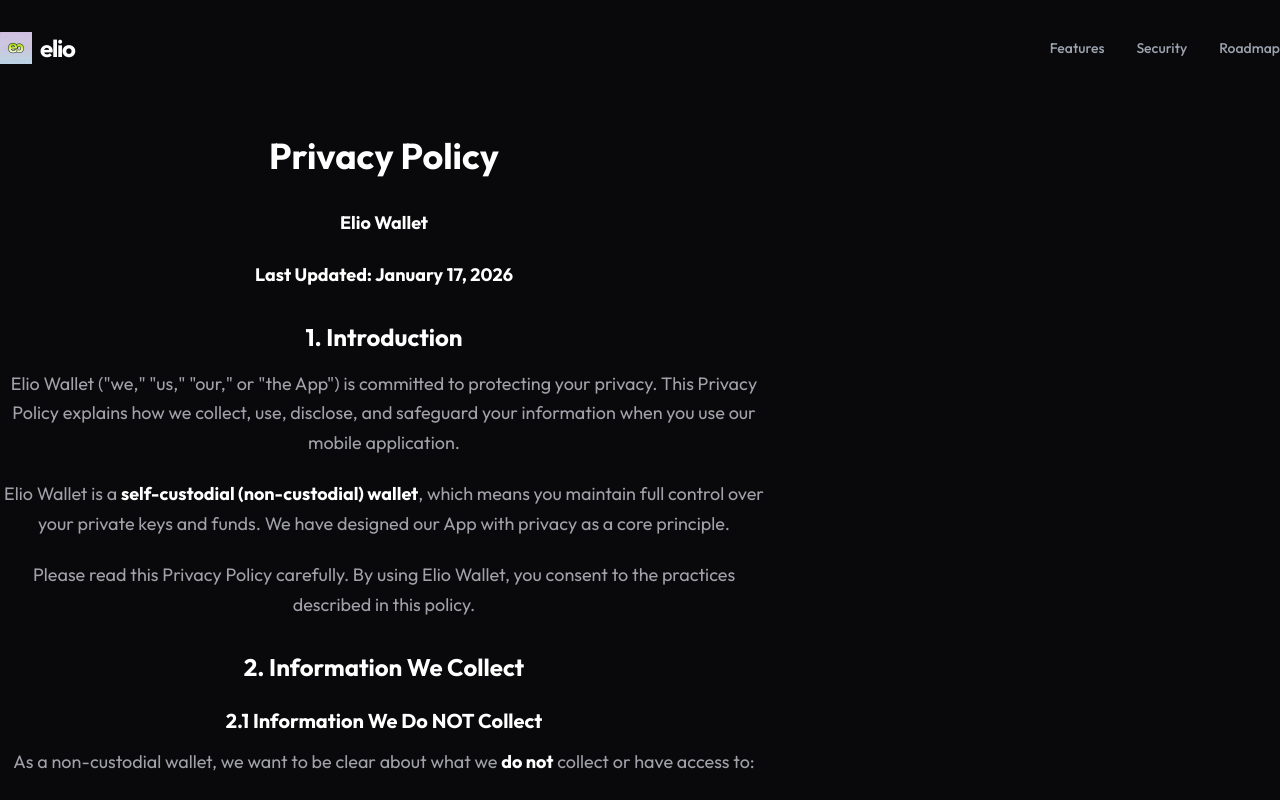
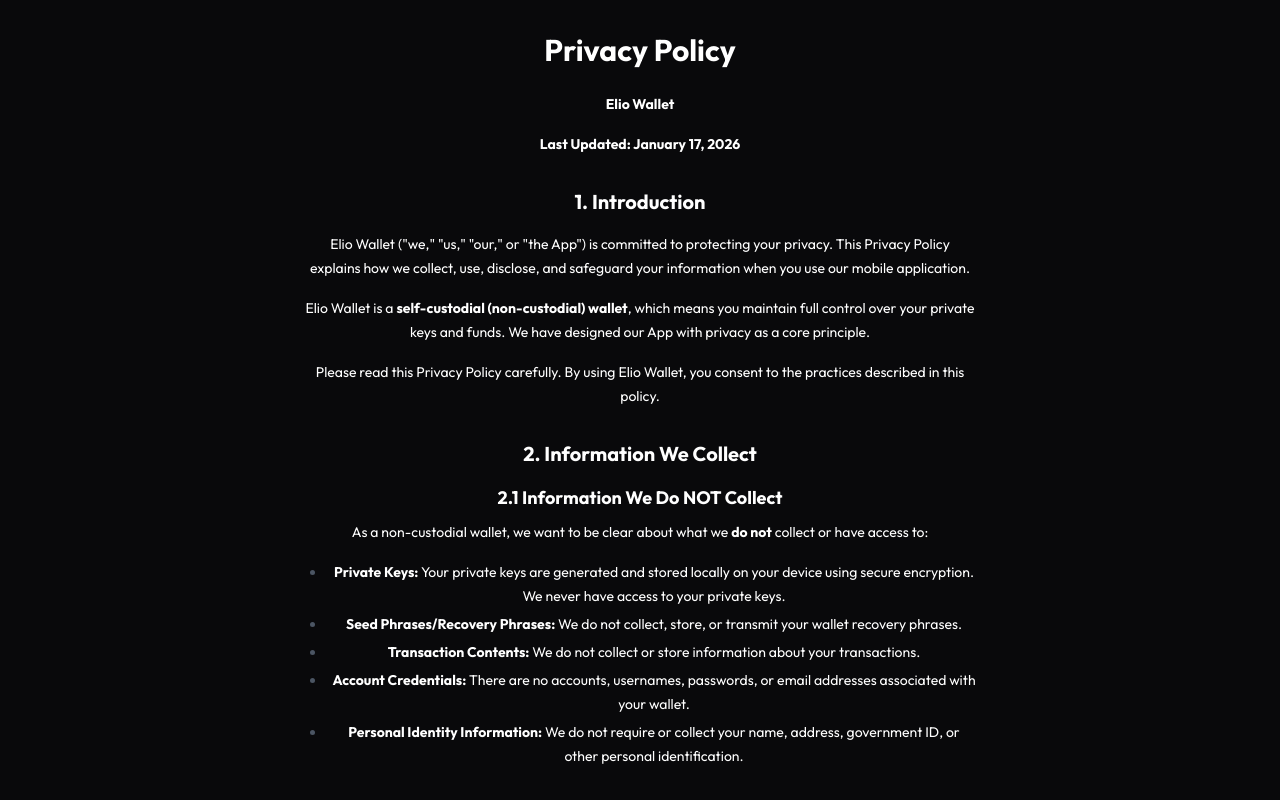
Before and after one commit to ambjn/elio-website, a React (Vite) app: page /privacy in a window 1280 px wide. Shown: the top 800 px of the page. Built offline with nearby package versions, Linux system fonts and the light colour scheme.

Commit message:
refactor: simplify navigation, footer content, and markdown page layout by removing unused links and styles.

```diff
--- a/src/App.tsx
+++ b/src/App.tsx
@@ -120,7 +120,7 @@
           <Link to="/privacy" className="hover:text-[#D6F248] transition-colors">Privacy Policy</Link>
           <a href="mailto:support.elio@atomicmail.io" className="hover:text-[#D6F248] transition-colors">Contact</a>
         </div>
-        <p className="text-[#3F3F46] text-xs">© 2026 Elio Wallet. All rights reserved.</p>
+        <p className="text-[#3F3F46] text-xs">© 2026, All rights reserved.</p>
       </div>
     </div>
   );
--- a/src/components/Footer.tsx
+++ b/src/components/Footer.tsx
@@ -1,4 +1,3 @@
-import { Link } from "react-router-dom";
 import icon from "../assets/icon.png";
 
 export const Footer = () => (
@@ -14,19 +13,9 @@
                 </p>
             </div>
             <div>
-                <h4 className="font-bold mb-4">Platform</h4>
+                <h4 className="font-bold mb-4">Contact</h4>
                 <ul className="space-y-2 text-[#A1A1AA] text-sm">
-                    <li><a href="/#features" className="hover:text-[#D6F248] transition-colors">Features</a></li>
-                    <li><a href="/#security" className="hover:text-[#D6F248] transition-colors">Security</a></li>
-                    <li><a href="/#roadmap" className="hover:text-[#D6F248] transition-colors">Roadmap</a></li>
-                </ul>
-            </div>
-            <div>
-                <h4 className="font-bold mb-4">Legal</h4>
-                <ul className="space-y-2 text-[#A1A1AA] text-sm">
-                    <li><Link to="/terms" className="hover:text-[#D6F248] transition-colors">Terms</Link></li>
-                    <li><Link to="/privacy" className="hover:text-[#D6F248] transition-colors">Privacy</Link></li>
-                    <li><a href="mailto:support.elio@atomicmail.io" className="hover:text-[#D6F248] transition-colors">Contact</a></li>
+                    <li><a href="mailto:support.elio@atomicmail.io" className="hover:text-[#D6F248] transition-colors">support.elio@atomicmail.io</a></li>
                 </ul>
             </div>
         </div>
--- a/src/components/MarkdownPage.tsx
+++ b/src/components/MarkdownPage.tsx
@@ -1,23 +1,9 @@
 import { useEffect, useState } from "react";
 import ReactMarkdown from "react-markdown";
-import { Layout } from "./Layout";
 
 interface MarkdownPageProps {
   file: string;
 }
-
-const proseStyles = `prose prose-invert prose-gray max-w-none text-center
-  [&_h1]:text-4xl [&_h1]:font-bold [&_h1]:mb-8 [&_h1]:text-gradient
-  [&_h2]:text-2xl [&_h2]:font-bold [&_h2]:mb-4 [&_h2]:mt-8 [&_h2]:text-white
-  [&_h3]:text-xl [&_h3]:font-semibold [&_h3]:mb-3 [&_h3]:mt-6 [&_h3]:text-white
-  [&_p]:text-[#A1A1AA] [&_p]:leading-relaxed [&_p]:mb-4 [&_p]:text-lg
-  [&_ul]:list-disc [&_ul]:pl-5 [&_ul]:mb-4 [&_ul]:text-[#A1A1AA] [&_ul]:inline-block [&_ul]:text-left
-  [&_li]:mb-2
-  [&_table]:w-full [&_table]:mb-6 [&_table]:border-collapse [&_table]:mx-auto
-  [&_th]:text-center [&_th]:p-3 [&_th]:bg-white/5 [&_th]:border [&_th]:border-white/10 [&_th]:text-white
-  [&_td]:p-3 [&_td]:border [&_td]:border-white/10 [&_td]:text-[#A1A1AA] [&_td]:text-center
-  [&_strong]:text-white [&_strong]:font-semibold
-  [&_a]:text-[#D6F248] [&_a]:hover:underline`;
 
 export const MarkdownPage = ({ file }: MarkdownPageProps) => {
   const [content, setContent] = useState("");
@@ -29,12 +15,10 @@
   }, [file]);
 
   return (
-    <Layout>
-      <div className="container max-w-3xl pb-20 pt-10">
-        <div className={proseStyles}>
-          <ReactMarkdown>{content}</ReactMarkdown>
-        </div>
+    <div className="min-h-screen bg-[#09090B] flex items-center justify-center p-8">
+      <div className="max-w-2xl text-center text-white prose prose-invert prose-sm">
+        <ReactMarkdown>{content}</ReactMarkdown>
       </div>
-    </Layout>
+    </div>
   );
 };
--- a/src/components/Navbar.tsx
+++ b/src/components/Navbar.tsx
@@ -1,5 +1,4 @@
 import { useState, useEffect } from "react";
-import { Link } from "react-router-dom";
 import { Menu, X } from "lucide-react";
 import { AnimatePresence, motion } from "framer-motion";
 import icon from "../assets/icon.png";
@@ -23,10 +22,10 @@
                     }`}
             >
                 <div className="container h-full flex items-center justify-between">
-                    <Link to="/" className="text-2xl font-bold tracking-tighter flex items-center gap-2">
+                    <a href="/" className="text-2xl font-bold tracking-tighter flex items-center gap-2">
                         <img src={icon} alt="elio" className="w-8 h-8" />
                         elio
-                    </Link>
+                    </a>
 
                     <div className="hidden md:flex items-center gap-8">
                         <NavLinks />
@@ -55,11 +54,7 @@
 };
 
 const NavLinks = ({ mobile, onClick }: { mobile?: boolean, onClick?: () => void }) => {
-    const links = [
-        { name: "Features", href: "/#features" },
-        { name: "Security", href: "/#security" },
-        { name: "Roadmap", href: "/#roadmap" },
-    ];
+    const links: { name: string; href: string }[] = [];
 
     return (
         <>
```
Also changed, not shown: .claude/settings.local.json, 1 other file (tests, documents, lock files or other folders).
